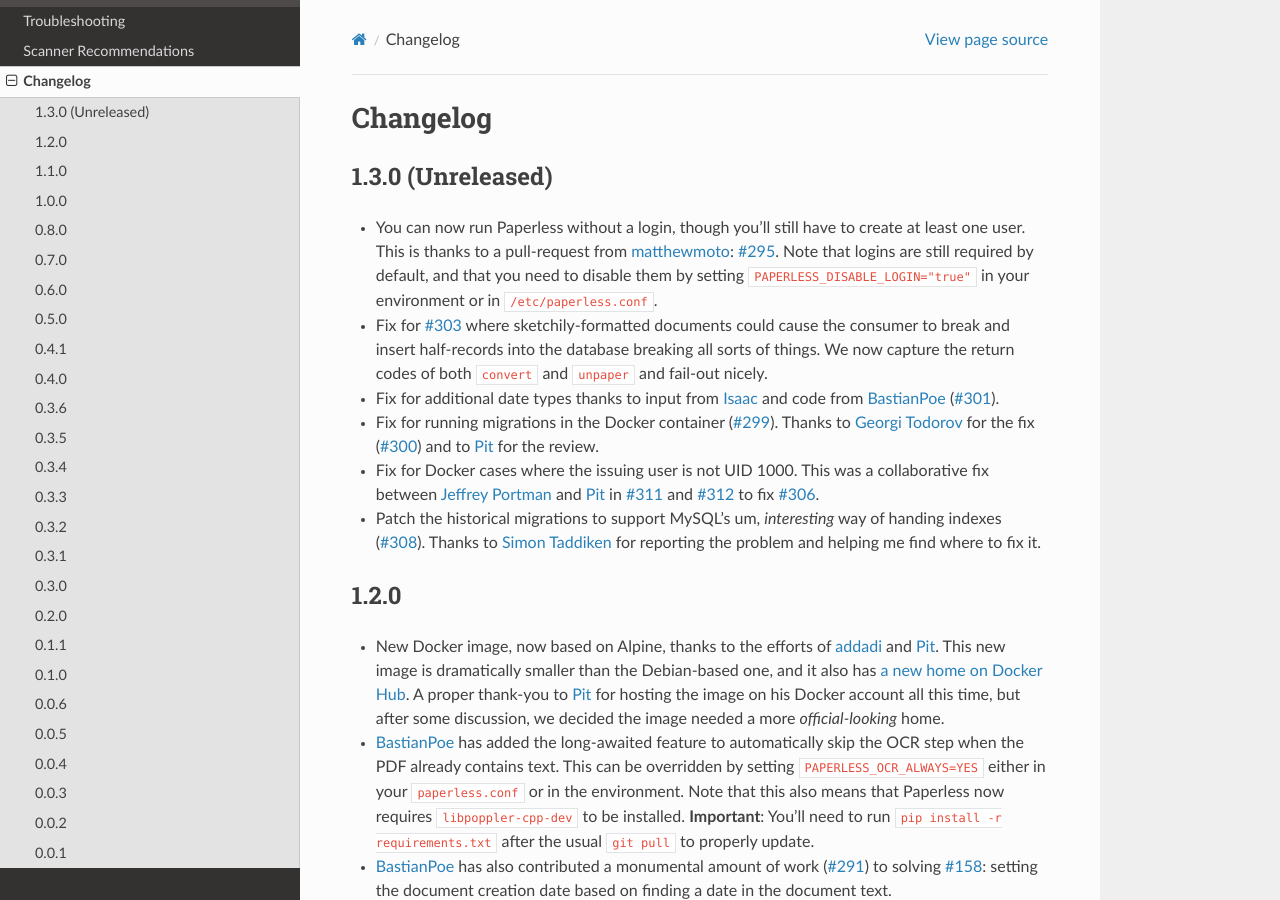
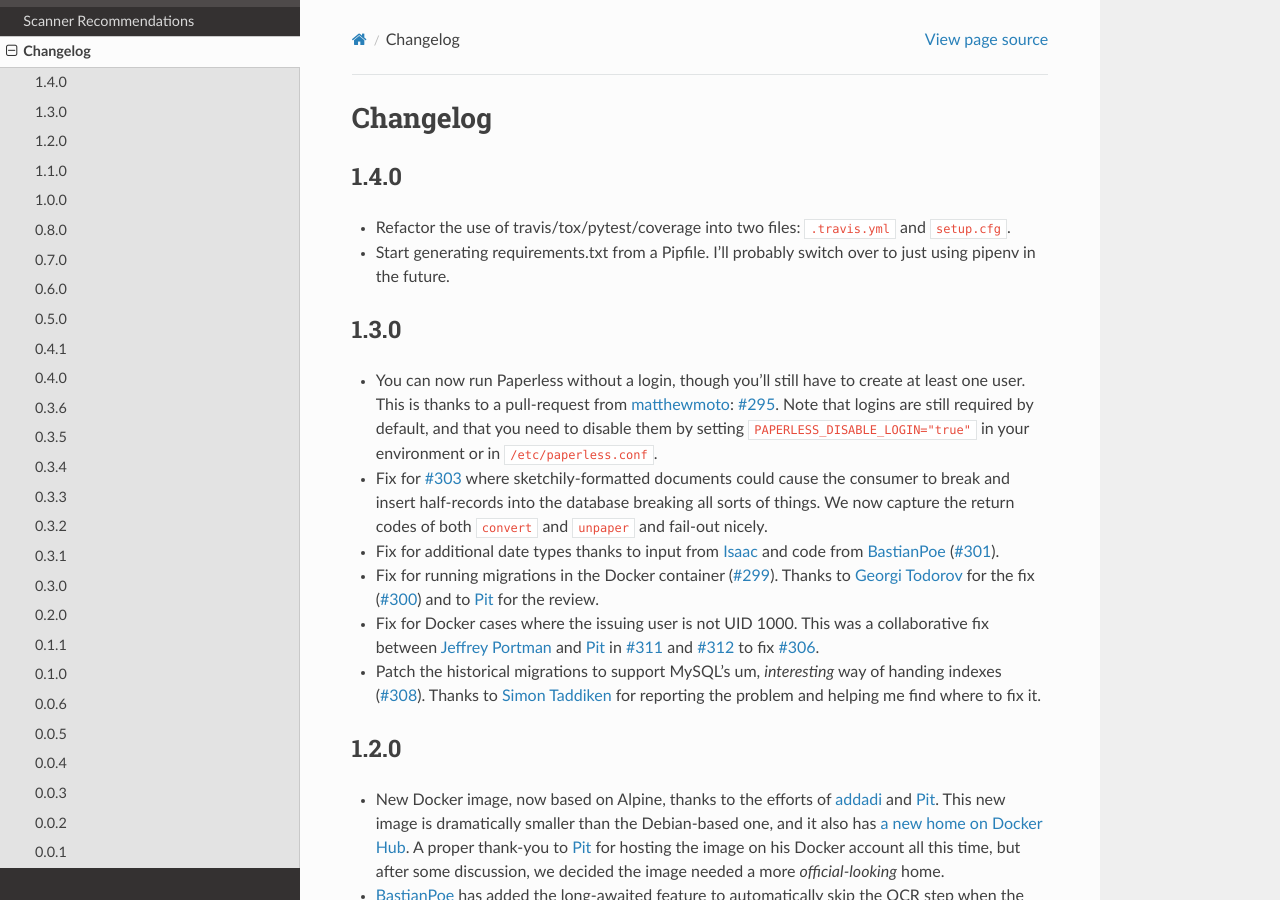
Before and after one commit to repoRangee/Large-scale, a Sphinx documentation site: the page built from docs/changelog.rst, in a window 1280 px wide and 900 px high. Built offline with Sphinx 7.4.7 and the Read the Docs theme 2.0.0, drawn with Linux system fonts in a browser that asks for light colours; formulas are drawn with MathJax 3.

Commit message:
Add CI changes to changelog

```diff
--- a/docs/changelog.rst
+++ b/docs/changelog.rst
@@ -1,8 +1,16 @@
 Changelog
 #########
 
-1.3.0 (Unreleased)
-==================
+1.4.0
+=====
+
+* Refactor the use of travis/tox/pytest/coverage into two files:
+  ``.travis.yml`` and ``setup.cfg``.
+* Start generating requirements.txt from a Pipfile.  I'll probably switch over
+  to just using pipenv in the future.
+
+1.3.0
+=====
 
 * You can now run Paperless without a login, though you'll still have to create
   at least one user.  This is thanks to a pull-request from `matthewmoto`_:
```
